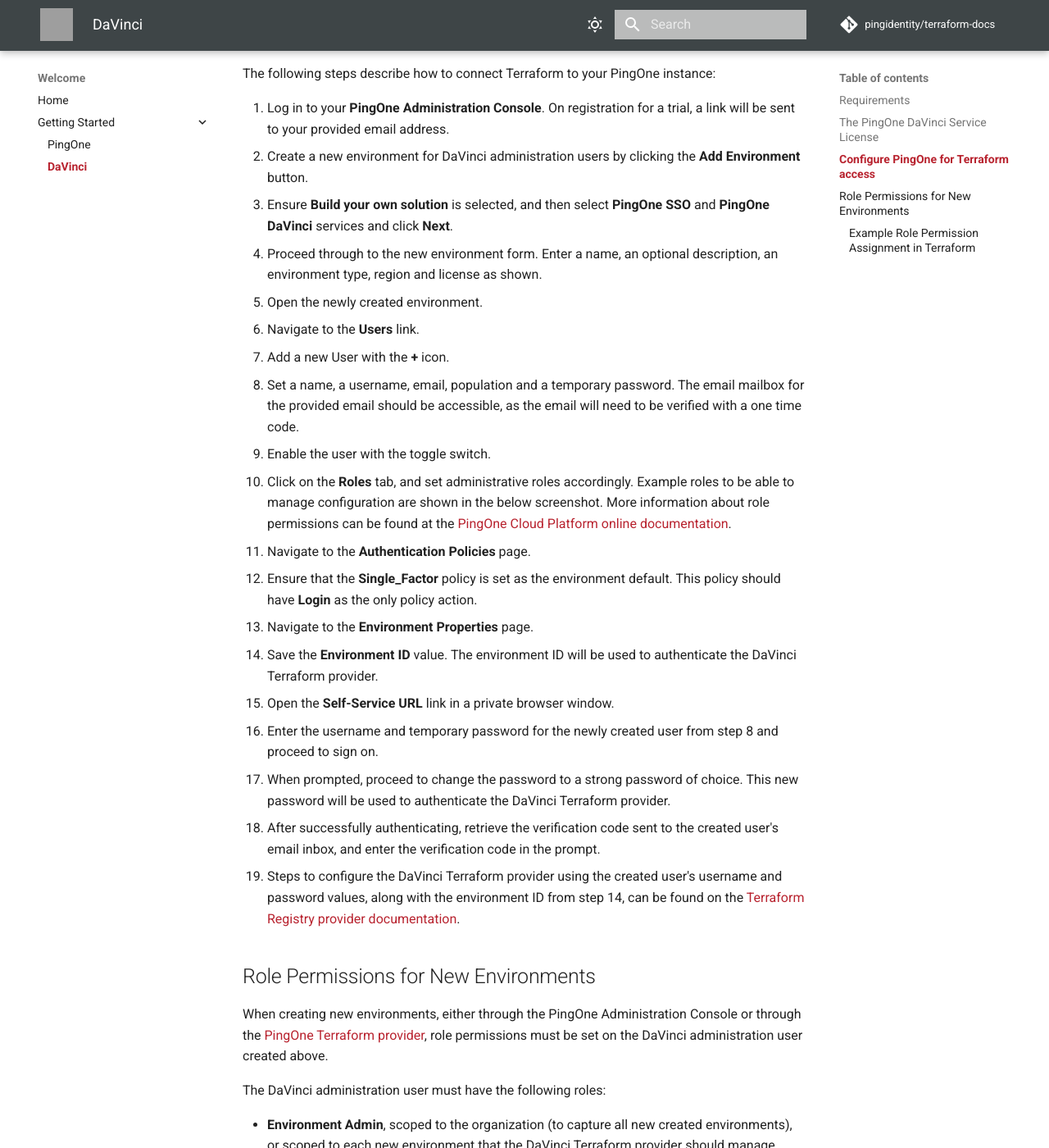
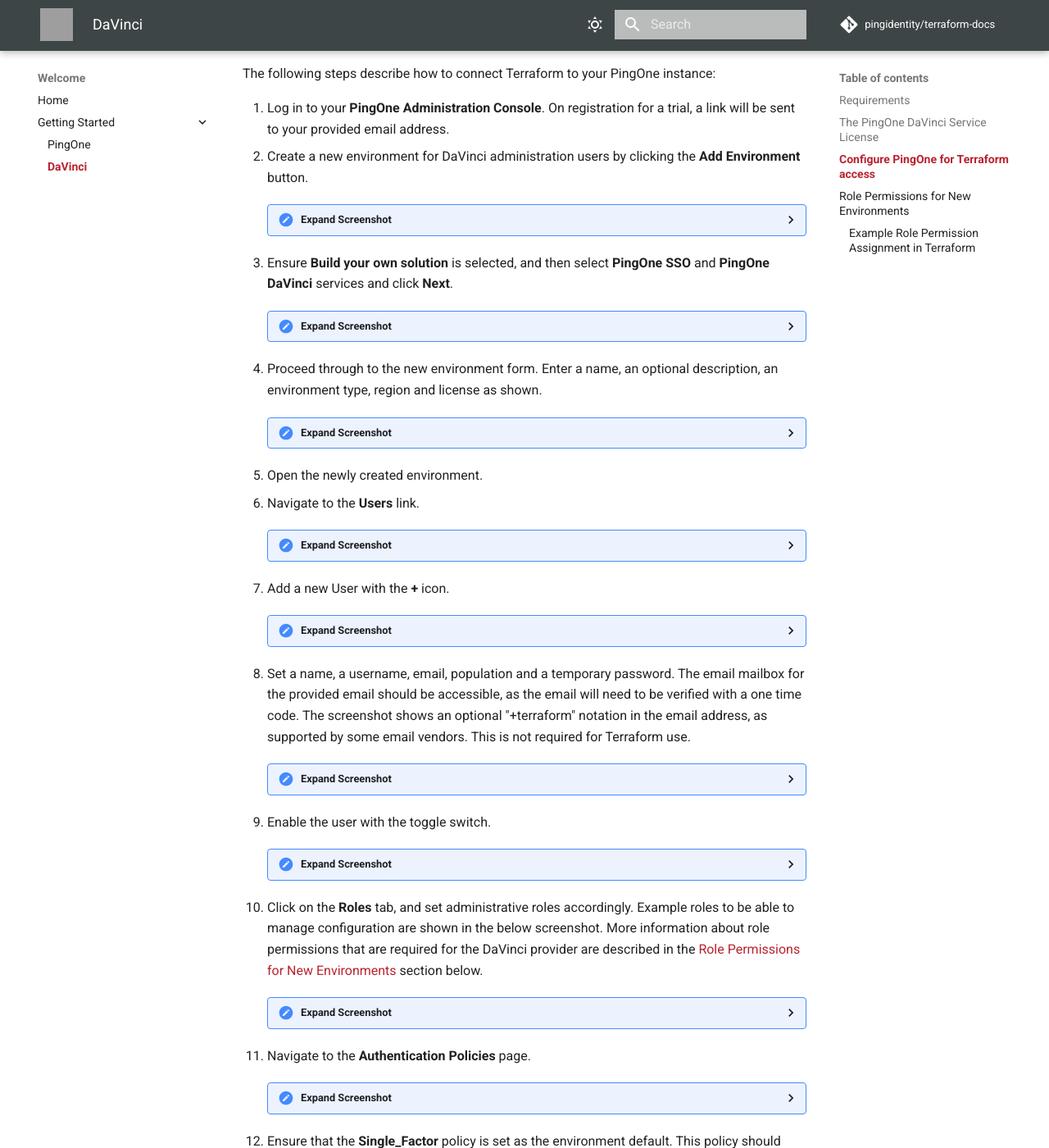
Before and after one commit to pingidentity/terraform-docs, an MkDocs documentation site: the page built from docs/getting-started/davinci.md, in a window 1280 px wide and 1400 px high, scrolled down 1176 px. Shown: the whole window at 82% size. Built offline with MkDocs 1.6.1 and Material for MkDocs 9.7.7, drawn with Linux system fonts in a browser that asks for light colours; comment, search, counter and statistics services are not loaded; some of the changed text lies outside the part shown; grey boxes are pictures that could not be loaded.

Commit message:
round off davinci getting started

````diff
--- a/docs/getting-started/davinci.md
+++ b/docs/getting-started/davinci.md
@@ -38,23 +38,84 @@ The following steps describe how to connect Terraform to your PingOne instance:
 
 1. Log in to your **PingOne Administration Console**. On registration for a trial, a link will be sent to your provided email address.
 2. Create a new environment for DaVinci administration users by clicking the **Add Environment** button.
+    <details>
+      <summary>Expand Screenshot</summary>
+        <img src="../../img/getting-started/pingone-console-admins-env.png"  alt="PingOne Administration Console, New Environment Link"/>
+    </details>
 3. Ensure **Build your own solution** is selected, and then select **PingOne SSO** and **PingOne DaVinci** services and click **Next**.
+    <details>
+      <summary>Expand Screenshot</summary>
+        <img src="../../img/getting-started/pingone-console-org-home-new-environment-with-services.png"  alt="PingOne Administration Console, New Environment, Select Services"/>
+    </details>
 4. Proceed through to the new environment form.  Enter a name, an optional description, an environment type, region and license as shown.
+    <details>
+      <summary>Expand Screenshot</summary>
+        <img src="../../img/getting-started/pingone-console-org-home-new-environment-form.png"  alt="PingOne Administration Console, New Environment Form"/>
+    </details>
 5. Open the newly created environment.
 6. Navigate to the **Users** link.
+    <details>
+      <summary>Expand Screenshot</summary>
+        <img src="../../img/getting-started/pingone-console-environment-home-users.png"  alt="PingOne Administration Console, Users Link"/>
+    </details>
 7. Add a new User with the **+** icon.
-8. Set a name, a username, email, population and a temporary password.  The email mailbox for the provided email should be accessible, as the email will need to be verified with a one time code.
+    <details>
+      <summary>Expand Screenshot</summary>
+        <img src="../../img/getting-started/pingone-console-users-home.png"  alt="PingOne Administration Console, Users Home"/>
+    </details>
+8. Set a name, a username, email, population and a temporary password.  The email mailbox for the provided email should be accessible, as the email will need to be verified with a one time code.  The screenshot shows an optional "+terraform" notation in the email address, as supported by some email vendors.  This is not required for Terraform use.
+    <details>
+      <summary>Expand Screenshot</summary>
+        <img src="../../img/getting-started/pingone-console-add-user-davinci.png"  alt="PingOne Administration Console, Add DaVinci user"/>
+    </details>
 9. Enable the user with the toggle switch.
-10. Click on the **Roles** tab, and set administrative roles accordingly.  Example roles to be able to manage configuration are shown in the below screenshot.  More information about role permissions can be found at the [PingOne Cloud Platform online documentation](https://docs.pingidentity.com/r/en-us/pingone/p1_c_roles).
+    <details>
+      <summary>Expand Screenshot</summary>
+        <img src="../../img/getting-started/pingone-console-add-user-settings.png"  alt="PingOne Administration Console, User Settings"/>
+    </details>
+10. Click on the **Roles** tab, and set administrative roles accordingly.  Example roles to be able to manage configuration are shown in the below screenshot.  More information about role permissions that are required for the DaVinci provider are described in the [Role Permissions for New Environments](#role-permissions-for-new-environments) section below.
+    <details>
+      <summary>Expand Screenshot</summary>
+        <img src="../../img/getting-started/pingone-console-user-roles.png"  alt="PingOne Administration Console, User Roles"/>
+    </details>
 11. Navigate to the **Authentication Policies** page.
+    <details>
+      <summary>Expand Screenshot</summary>
+        <img src="../../img/getting-started/pingone-console-environment-home-sop.png"  alt="PingOne Administration Console, Authentication Policies Link"/>
+    </details>
 12. Ensure that the **Single_Factor** policy is set as the environment default.  This policy should have **Login** as the only policy action.
+    <details>
+      <summary>Expand Screenshot</summary>
+        <img src="../../img/getting-started/pingone-console-sign-on-policy-single-factor.png"  alt="PingOne Administration Console, Single Factor SOP"/>
+    </details>
 13. Navigate to the **Environment Properties** page.
+    <details>
+      <summary>Expand Screenshot</summary>
+        <img src="../../img/getting-started/pingone-console-environment-home-environment.png"  alt="PingOne Administration Console, Environment Properties link"/>
+    </details>
 14. Save the **Environment ID** value.  The environment ID will be used to authenticate the DaVinci Terraform provider.
+    <details>
+      <summary>Expand Screenshot</summary>
+        <img src="../../img/getting-started/pingone-console-environment-properties-ids.png"  alt="PingOne Administration Console, Add DaVinci user"/>
+    </details>
 15. Open the **Self-Service URL** link in a private browser window.
+    <details>
+      <summary>Expand Screenshot</summary>
+        <img src="../../img/getting-started/pingone-console-environment-properties-self-service.png"  alt="PingOne Administration Console, Add DaVinci user"/>
+    </details>
 16. Enter the username and temporary password for the newly created user from step 8 and proceed to sign on.
+    <details>
+      <summary>Expand Screenshot</summary>
+        <img src="../../img/getting-started/pingone-self-service-sign-on-form.png"  alt="PingOne Self Service, Sign on"/>
+    </details>
 17. When prompted, proceed to change the password to a strong password of choice.  This new password will be used to authenticate the DaVinci Terraform provider.
 18. After successfully authenticating, retrieve the verification code sent to the created user's email inbox, and enter the verification code in the prompt.
-19. Steps to configure the DaVinci Terraform provider using the created user's username and password values, along with the environment ID from step 14, can be found on the [Terraform Registry provider documentation](https://registry.terraform.io/providers/pingidentity/davinci/latest/docs).
+    <details>
+      <summary>Expand Screenshot</summary>
+        <img src="../../img/getting-started/pingone-self-service-verification.png"  alt="PingOne Self Service, Verification"/>
+    </details>
+19. On successful email verification, the account will be ready to use.  Close the Self-Service private browser window.
+20. Steps to configure the DaVinci Terraform provider using the created user's username and password values, along with the environment ID from step 14, can be found on the [Terraform Registry provider documentation](https://registry.terraform.io/providers/pingidentity/davinci/latest/docs).
 
 ## Role Permissions for New Environments
 
@@ -74,8 +135,8 @@ The following shows an example of environment creation using the PingOne Terrafo
 * **Identity Data Admin**, scoped to individual environments (not scoped to the organization)
 * **Organization Admin**, scoped to the organization.
 
-``` { .terraform .annotate }
-# Create the DaVinci enabled environment.
+First, we define the environment with the [PingOne Terraform provider](https://pingidentity.github.io/terraform-docs/getting-started/pingone/), with the DaVinci service enabled:
+``` terraform
 resource "pingone_environment" "my_environment" {
   name        = "DaVinci Enabled Environment"
   type        = "SANDBOX"
@@ -91,25 +152,30 @@ resource "pingone_environment" "my_environment" {
     type = "DaVinci"
   }
 }
+```
 
-# Fetch the Identity Data Admin role so we can use it's ID in role assignment.
+We then fetch the required roles, so we can use their IDs in role assignment:
+``` terraform
 data "pingone_role" "identity_data_admin" {
   name = "Identity Data Admin"
 }
 
-# Fetch the Environment Admin role so we can use it's ID in role assignment.
 data "pingone_role" "environment_admin" {
   name = "Environment Admin"
 }
+```
 
-# Fetch the DaVinci administration user so we can use their ID in role assignment.
+We fetch the DaVinci administration user so we can use their ID in role assignment.
+``` terraform
 data "pingone_user" "dv_admin_user" {
   environment_id = var.pingone_admin_environment_id
 
   username = var.pingone_dv_admin_username
 }
+```
 
-# Assign the Identity Data Admin role to the DaVinci administration user.
+Lastly, we assign the roles to the DaVinci administration user.
+``` terraform
 resource "pingone_role_assignment_user" "admin_sso_identity_admin" {
   environment_id       = var.pingone_admin_environment_id
   user_id              = data.pingone_user.dv_admin_user.id
````
Also changed, not shown: other parts of docs/getting-started/davinci.md (+0 -1 lines), docs/img/getting-started/pingone-console-add-user-davinci.png (added), docs/img/getting-started/pingone-console-add-user-settings.png (added), docs/img/getting-started/pingone-console-environment-home-environment.png (added), docs/img/getting-started/pingone-console-environment-home-sop.png (added), docs/img/getting-started/pingone-console-environment-home-users.png (added), docs/img/getting-started/pingone-console-environment-properties-ids.png (added), docs/img/getting-started/pingone-console-environment-properties-self-service.png (added), docs/img/getting-started/pingone-console-org-home-new-environment-form.png (added), docs/img/getting-started/pingone-console-org-home-new-environment-with-services.png (added), docs/img/getting-started/pingone-console-sign-on-policy-single-factor.png (added), docs/img/getting-started/pingone-console-user-roles.png (added), docs/img/getting-started/pingone-console-users-home.png (added), docs/img/getting-started/pingone-self-service-sign-on-form.png (added), 1 more files.
